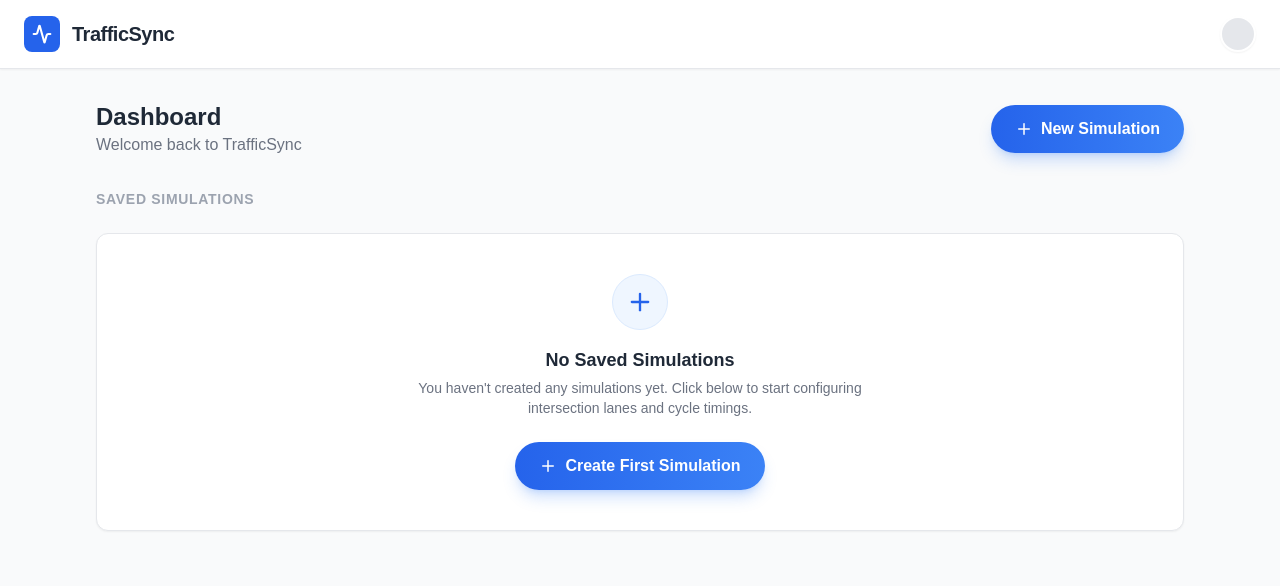
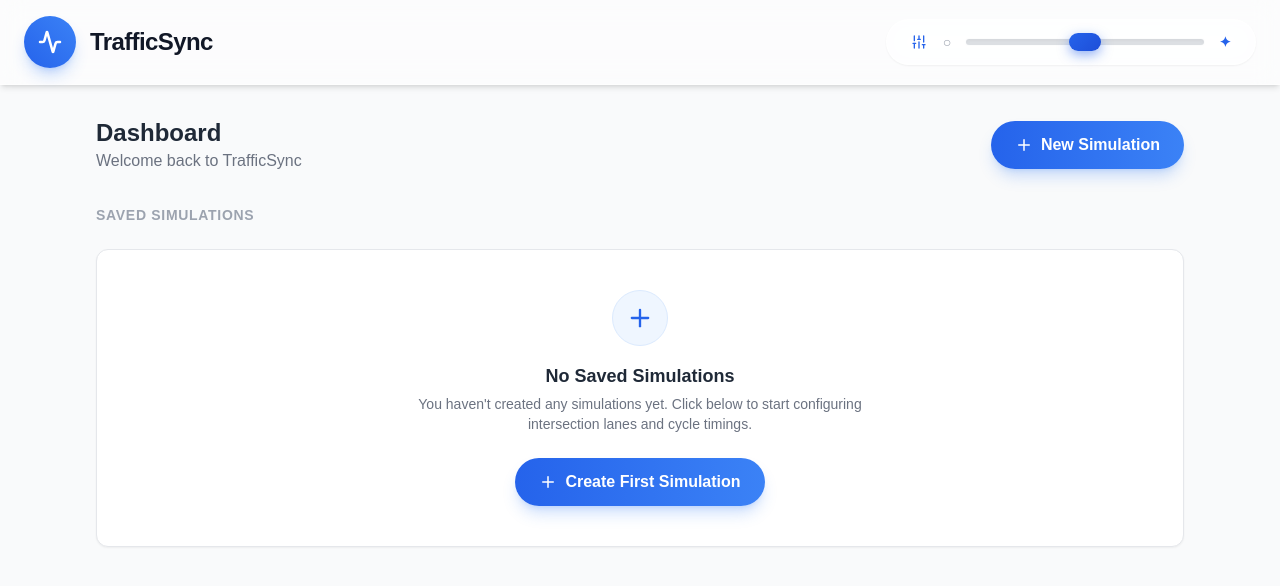
Before and after one commit to danlenoon/TrafficSync, a React (Vite) app in the folder client/: page / in a window 1280 px wide. Shown: the top 586 px of the page. Built offline with nearby package versions, Linux system fonts and the light colour scheme.

Commit message:
feat(slider): add interactive clarity slider with visual endpoints

```diff
--- a/client/src/components/organisms/Navbar.jsx
+++ b/client/src/components/organisms/Navbar.jsx
@@ -1,18 +1,54 @@
-import React from 'react';
-import { Activity } from 'lucide-react';
+import React, { useContext } from 'react';
+import { Activity, Sliders } from 'lucide-react';
 import { Link } from 'react-router-dom';
+import { SimulationContext } from '../../SimulationContext';
 
 export default function Navbar() {
+  const { glassClarity, setGlassClarity } = useContext(SimulationContext);
+
   return (
-    <header className="bg-white border-b border-gray-200 px-6 py-4 flex items-center justify-between shrink-0 shadow-sm sticky top-0 z-10">
-      <Link to="/" className="flex items-center gap-3 cursor-pointer group">
-        <div className="bg-blue-600 text-white p-2 rounded-lg group-hover:bg-blue-700 transition-colors">
-          <Activity size={20} strokeWidth={2.5} />
+    <header
+      className="border-b px-6 py-4 flex flex-col sm:flex-row items-center justify-between shrink-0 sticky top-0 z-50 transition-all shadow-md gap-4"
+      style={{
+        fontFamily: 'Arial, sans-serif',
+        backgroundColor: 'var(--card-bg)',
+        backdropFilter: 'blur(var(--glass-blur))',
+        borderColor: 'var(--glass-border)'
+      }}
+    >
+      <Link to="/" className="flex items-center gap-3.5 cursor-pointer group">
+        <div className="bg-gradient-to-tr from-blue-600 to-blue-500 text-white p-3.5 rounded-full group-hover:from-blue-700 group-hover:to-blue-600 transition-all shadow-lg shadow-blue-500/30 group-hover:scale-105">
+          <Activity size={24} strokeWidth={2.5} />
         </div>
-        <span className="font-black text-xl tracking-tight text-gray-800">TrafficSync</span>
+        <span className="font-black text-2xl tracking-tight text-gray-900" style={{ fontFamily: 'Arial, sans-serif' }}>TrafficSync</span>
       </Link>
-      <div className="flex gap-4">
-        <div className="w-9 h-9 rounded-full bg-gray-200 border-2 border-white shadow-sm" aria-label="User Profile"></div>
+
+      {/* iOS Liquid Glass Custom Visual Slider positioned on top-right with wider spacing */}
+      <div className="flex items-center gap-6 ml-auto">
+        <div
+          className="flex items-center gap-4 px-6 py-3 rounded-full border shadow-sm transition-all hover:shadow-md"
+          style={{
+            backgroundColor: 'var(--input-bg)',
+            backdropFilter: 'blur(var(--glass-blur))',
+            borderColor: 'var(--glass-border)'
+          }}
+        >
+          <Sliders size={16} className="text-blue-600 shrink-0" />
+          <div className="flex items-center gap-3.5">
+            <span className="text-sm font-extrabold text-gray-400 select-none hover:text-gray-700 transition-colors" title="Ultra Clear">○</span>
+            <input
+              type="range"
+              min="0"
+              max="1"
+              step="0.01"
+              value={glassClarity}
+              onChange={(e) => setGlassClarity(Number(e.target.value))}
+              className="w-44 sm:w-60 cursor-pointer h-2 bg-gray-200/80 rounded-full shadow-inner border border-white/90 transition-all"
+              title="Adjust Liquid Glass clarity and tint"
+            />
+            <span className="text-sm font-extrabold text-blue-600 select-none hover:text-blue-700 transition-colors" title="Ultra Tinted">✦</span>
+          </div>
+        </div>
       </div>
     </header>
   );
```
